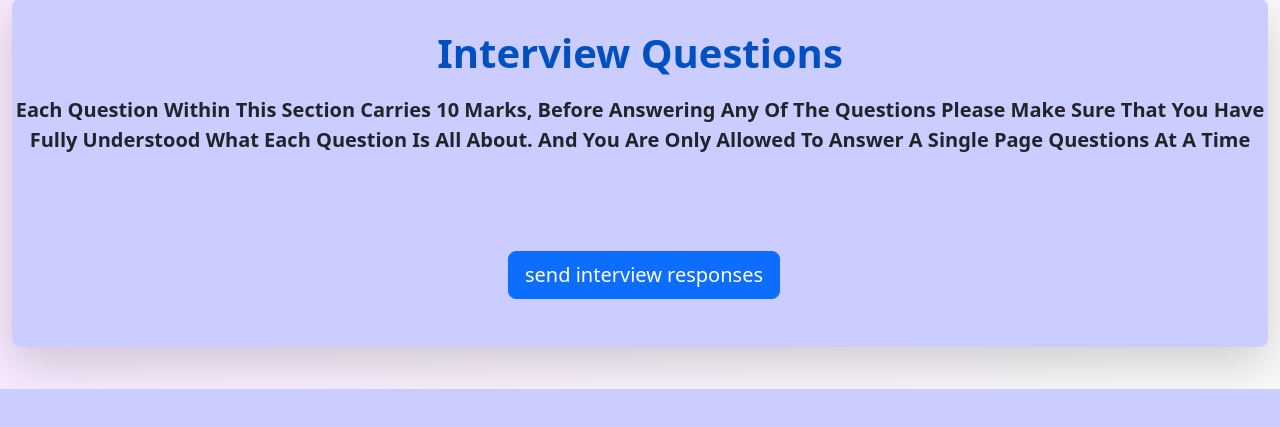
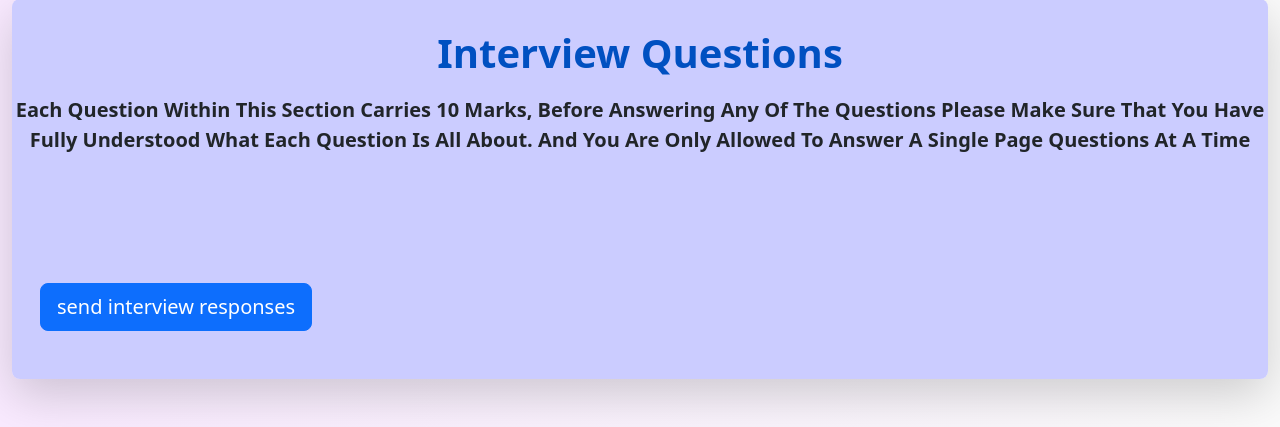
Before and after one commit to martin265/SmartWayConstructionProject, a PHP site: page /applicant_interviews.php in a window 1280 px wide. Shown: the part 411-838 px from the top of the page. Before the commit the page ends 800 px from the top, so only its background shows below. Run offline with PHP 8.4, Linux system fonts and the light colour scheme; data that the repository does not hold is empty; some libraries are stand-ins or nearby versions.

Commit message:
fixed the interviews

```diff
--- a/applicant_interviews.php
+++ b/applicant_interviews.php
@@ -168,7 +168,7 @@ if (isset($_POST["save_responses"])) {
                         <!-- ============ the section for the questions will be here -->
 
 
-                        <div class="interviews-questions-panel-area">
+                        <div class="interviews-questions-panel-area mt-5">
                             <form action="applicant_interviews.php" method="POST">
 
                                 <div class="row mb-3">
@@ -527,7 +527,7 @@ if (isset($_POST["save_responses"])) {
                                 </div>
 
                                 <div class="saving-questions-panel ms-2 mt-3 mb-5">
-                                    <input type="submit" class="btn btn-lg btn-primary" value="send interview responses" name="save_responses">
+                                    <input type="submit" class="btn btn-lg btn-primary mb-5" value="send interview responses" name="save_responses">
                                 </div>
 
                             </form>
--- a/styles/main.css
+++ b/styles/main.css
@@ -414,8 +414,22 @@ body {
     text-transform: capitalize;
 }
 
-.interviews-panel .interview-questions-panel .interviews-questions-panel-area{
-    display: flex;
-    justify-content: center;
-    gap: 30px;
+.interviews-panel .interview-questions-panel .interviews-questions-panel-area {
+    margin-top: 30px;
 }
+
+.interviews-panel .interview-questions-panel .interviews-questions-panel-area p{
+    font-size: 20px;
+    padding-left: 20px;
+    color: "#212121";
+    text-transform: capitalize;
+}
+
+.interviews-panel .interview-questions-panel .interviews-questions-panel-area input{
+    font-size: 20px;
+    margin-left: 20px;
+}
+.interviews-panel .interview-questions-panel .interviews-questions-panel-area label{
+    font-size: 20px;
+    padding-left: 10px;
+}
```
